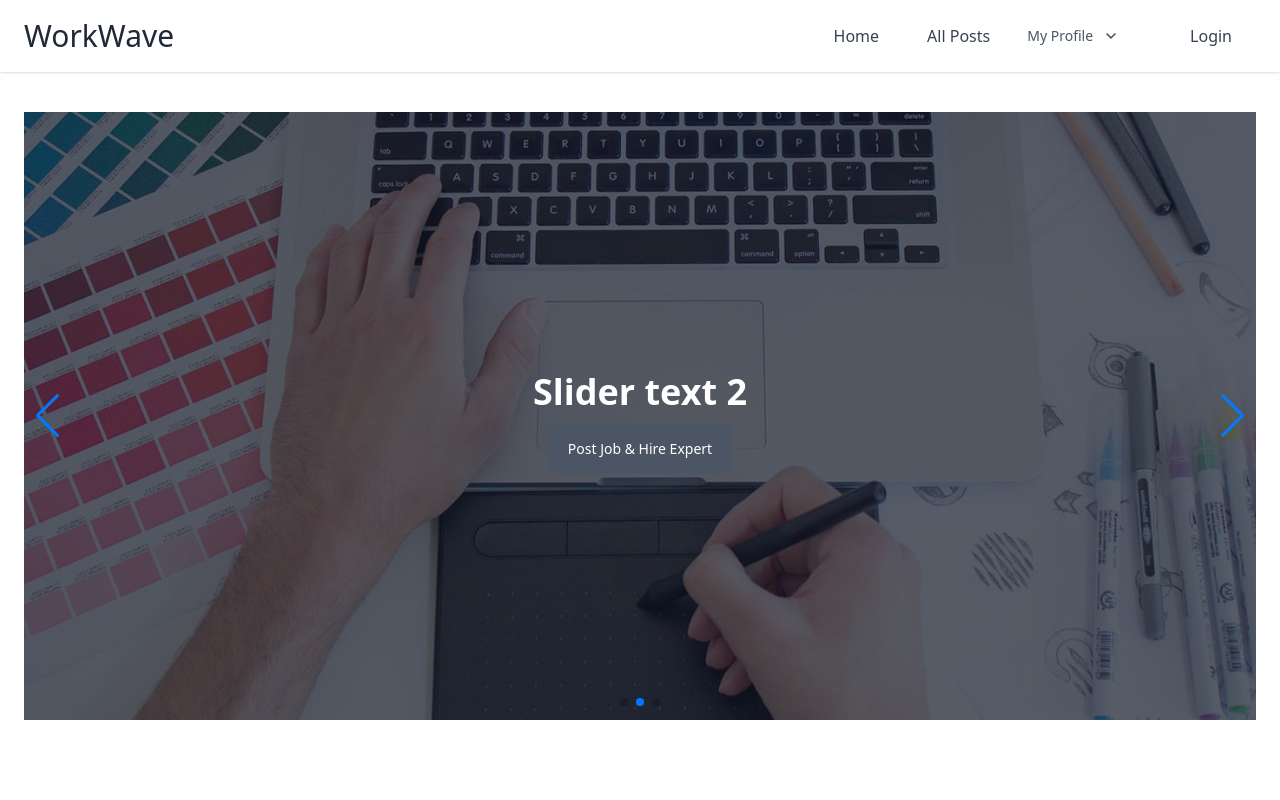
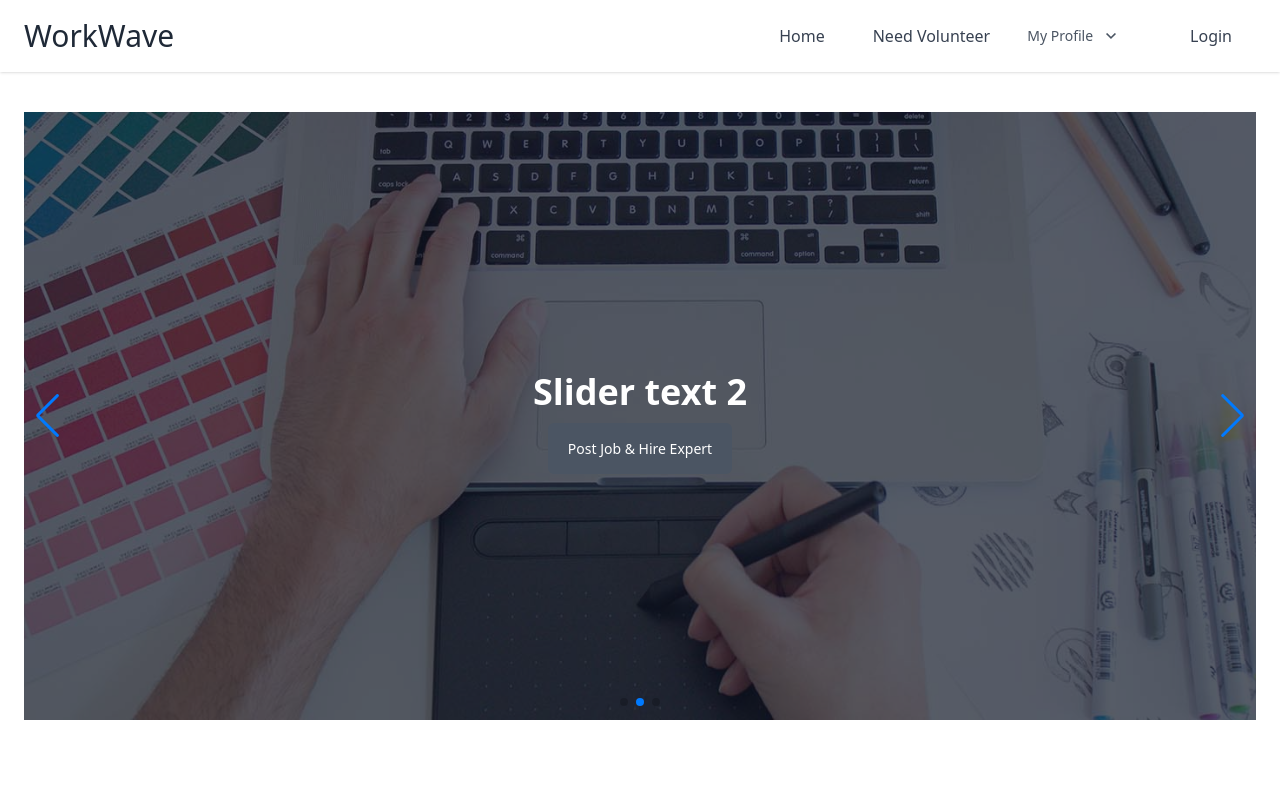
Before and after one commit to TASHDIK-29/WorkWave-Client, a React (Vite) app: page / in a window 1280 px wide. Shown: the top 800 px of the page. Built offline with nearby package versions, Linux system fonts and the light colour scheme; no server answers.

Commit message:
post operation done

```diff
--- a/src/components/nav/Nav.jsx
+++ b/src/components/nav/Nav.jsx
@@ -69,7 +69,7 @@
                     <div className={`${isOpen ? "block" : "hidden"} absolute inset-x-0 z-20 w-full px-6 py-4 transition-all duration-300 ease-in-out bg-white  lg:mt-0 lg:p-0 lg:top-0 lg:relative lg:bg-transparent lg:w-auto lg:opacity-100 lg:translate-x-0 lg:flex lg:items-center`}>
                         <div className="flex flex-col -mx-6 lg:flex-row lg:items-center lg:mx-8">
                             <Link to='/' className="px-3 py-2 mx-3 mt-2 text-gray-700 transition-colors duration-300 transform rounded-md lg:mt-0 dark:text-gray-200 hover:bg-gray-100 dark:hover:bg-gray-700">Home</Link>
-                            <a href="#" className="px-3 py-2 mx-3 mt-2 text-gray-700 transition-colors duration-300 transform rounded-md lg:mt-0 dark:text-gray-200 hover:bg-gray-100 dark:hover:bg-gray-700">All Posts</a>
+                            <a href="#" className="px-3 py-2 mx-3 mt-2 text-gray-700 transition-colors duration-300 transform rounded-md lg:mt-0 dark:text-gray-200 hover:bg-gray-100 dark:hover:bg-gray-700">Need Volunteer</a>
 
                             <div className="relative inline-block">
                                 {/* Dropdown toggle button */}
--- a/src/pages/addPost/AddPost.jsx
+++ b/src/pages/addPost/AddPost.jsx
@@ -49,6 +49,9 @@
         .then(res => res.json())
         .then(data =>{
             console.log(data);
+            if(data.insertedId){
+                alert('Successfully Posted')
+            }
         })
     }
 
--- /dev/null
+++ b/src/pages/needVolunteer/NeedVolunteer.jsx
@@ -0,0 +1,10 @@
+
+const NeedVolunteer = () => {
+    return (
+        <div>
+
+        </div>
+    );
+};
+
+export default NeedVolunteer;
```
